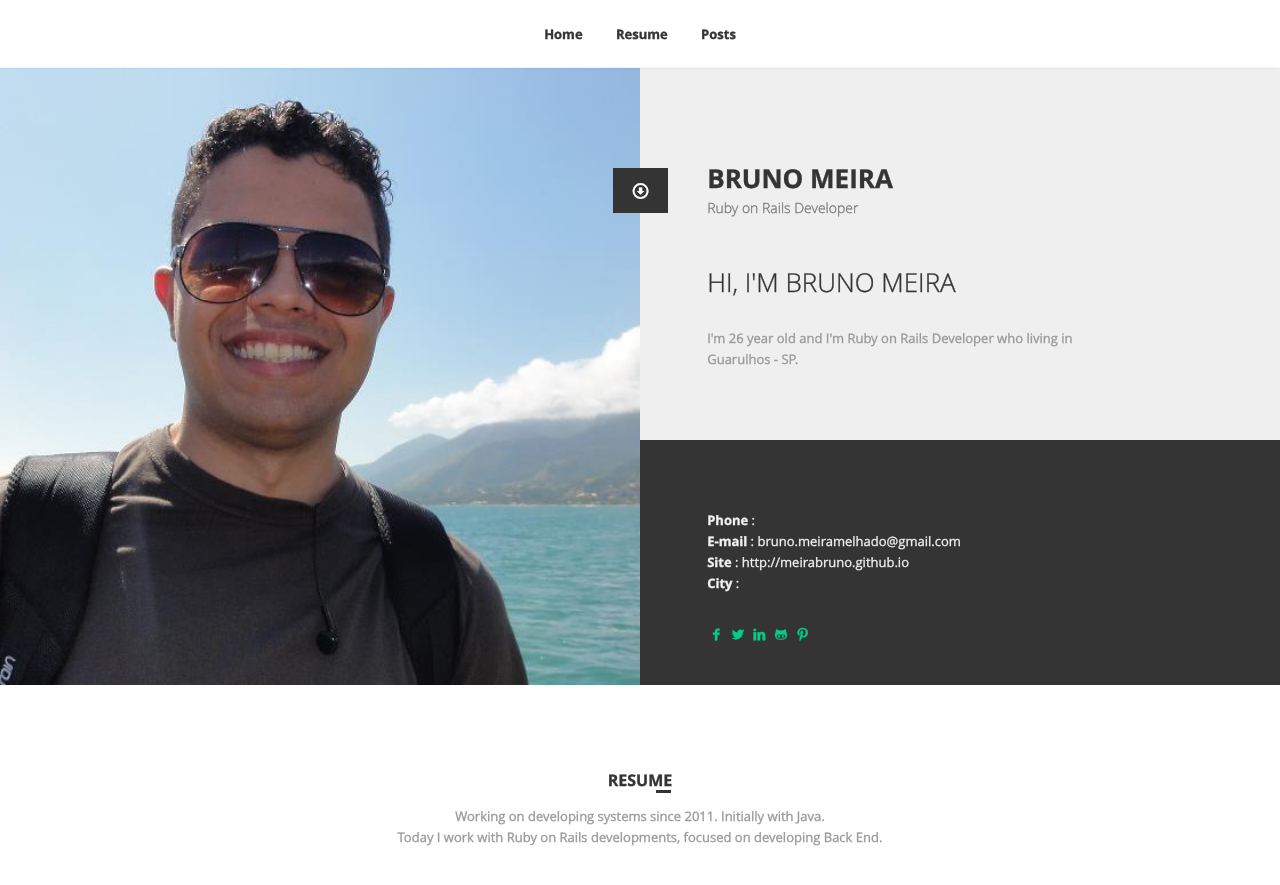
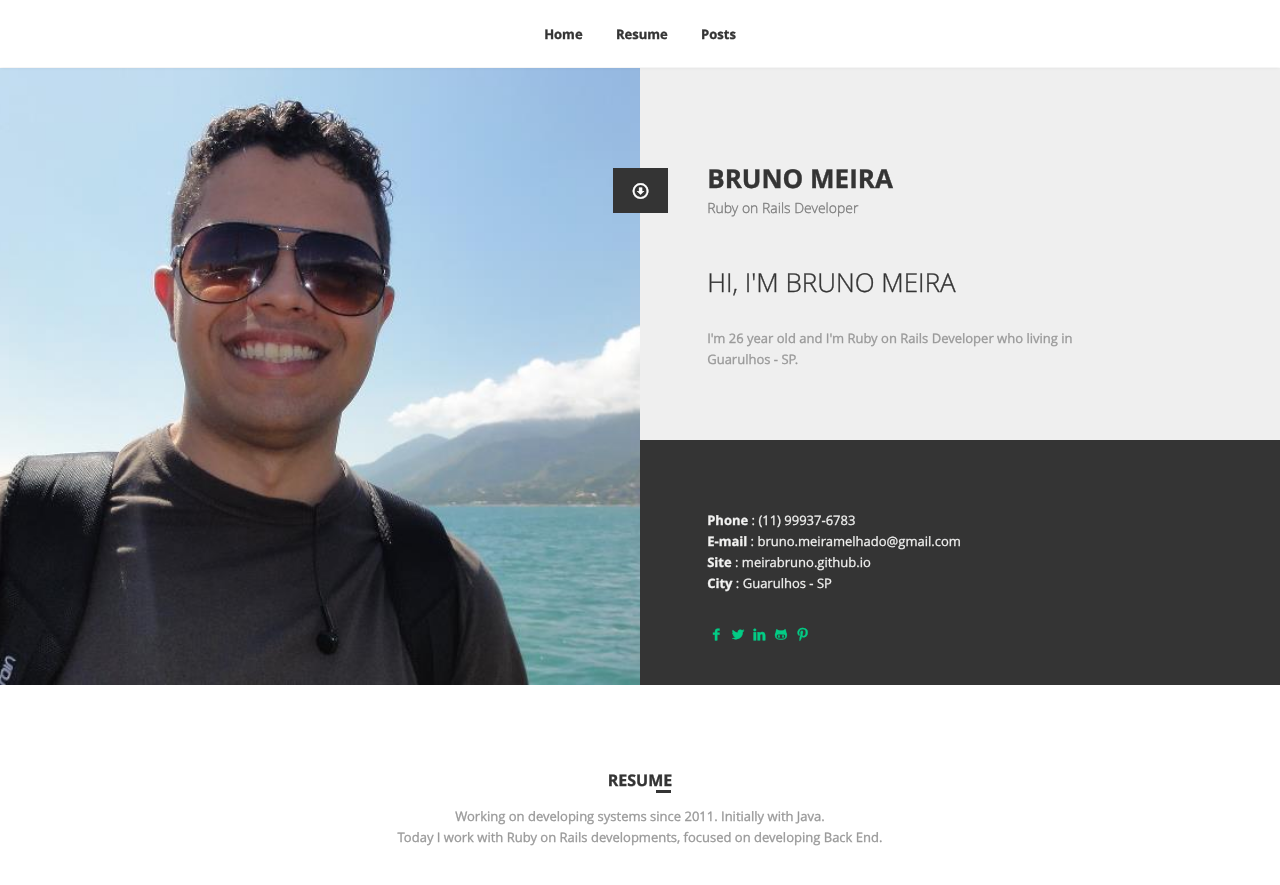
Before and after one commit to meirabruno/meirabruno.github.io, a Jekyll site: the page built from index.html, in a window 1280 px wide and 900 px high. Shown: the top 885 px of the window. Built offline with Jekyll 4.4.1, drawn with Linux system fonts in a browser that asks for light colours; some of the changed lines change nothing that is shown.

Commit message:
Fix config

```diff
--- a/_config.yml
+++ b/_config.yml
@@ -1,19 +1,17 @@
 # Site settings
-title: Bruno Meira
+title: Bruno Meira Melhado
 email: bruno.meiramelhado@gmail.com
 description: > # this means to ignore newlines until "baseurl:"
-  Playing with ruby everyday, learning about ruby, rails, rspec, js, css, tdd, bdd. Getting connected with whats happening on ruby and rails comunity.
+  Write an awesome description for your new site here. You can edit this
   line in _config.yml. It will appear in your document head meta (for
   Google search results) and in your feed.xml site description.
 baseurl: "" # the subpath of your site, e.g. /blog/
-url: "http://meirabruno.github.io" # the base hostname & protocol for your site
-twitter_username: "brunomeira"
-github_username:  "meirabruno"
-
+url: "http://yourdomain.com" # the base hostname & protocol for your site
+twitter_username: jekyllrb
+github_username:  jekyll
 permalink: /:title:output_ext
 
 # Build settings
-highlighter: rouge
 markdown: kramdown
 sass:
   sass_dir: _sass
--- a/_includes/about.html
+++ b/_includes/about.html
@@ -10,7 +10,7 @@
       </div>
       <div class="aboutContent overview row">
         <div class="aboutTitle">
-          <h1>{{ site.title }}<span>Ruby on Rails Developer</span></h1>
+          <h1>Bruno Meira<span>Ruby on Rails Developer</span></h1>
         </div>
         <div class="aboutIntro">
           <h1>Hi, I'm Bruno Meira</h1>
@@ -24,10 +24,10 @@
       <div class="aboutContent row">
         <div class="aboutInfo">
           <ul>
-            <li><span>Phone</span> : {{ site.phone }}</li>
-            <li><span>E-mail</span> : {{ site.email }}</li>
-            <li><span>Site</span> : <a href="{{ site.url }}">{{ site.url }}</a></li>
-            <li><span>City</span> : {{ site.city }}</li>
+            <li><span>Phone</span> : (11) 99937-6783</li>
+            <li><span>E-mail</span> : bruno.meiramelhado@gmail.com</li>
+            <li><span>Site</span> : <a href="http://meirabruno.github.io">meirabruno.github.io</a></li>
+            <li><span>City</span> : Guarulhos - SP</li>
           </ul>
         </div>
         <div class="aboutSocial">
--- a/_includes/header.html
+++ b/_includes/header.html
@@ -3,7 +3,7 @@
   <meta name="author" content="Bruno Meira" />
   <meta name="viewport" content="width=device-width, initial-scale=1, maximum-scale=1">
 
-  <title>{{ page.title }}</title>
+  <title>Bruno Meira</title>
   <!--Stylesheet-->
   <!--[if IE 7]>
 <link rel="stylesheet" href="css/fontello-ie7.css"><![endif]-->
--- a/_includes/menu.html
+++ b/_includes/menu.html
@@ -4,9 +4,9 @@
       <nav id="mainNav">
         <a href="#" class="mobileBtn"><i class="icon-menu"></i></a>
         <ul>
-          <li><a href="{{ site.url}}/">Home</a></li>
-          <li><a href="{{ site.url}}/#resume">Resume</a></li>
-          <li><a href="{{ site.url}}/#posts">Posts</a></li>
+          <li><a href="http://meirabruno.github.io/">Home</a></li>
+          <li><a href="http://meirabruno.github.io/#resume">Resume</a></li>
+          <li><a href="http://meirabruno.github.io/#posts">Posts</a></li>
         </ul>
       </nav>
     </div>
```
